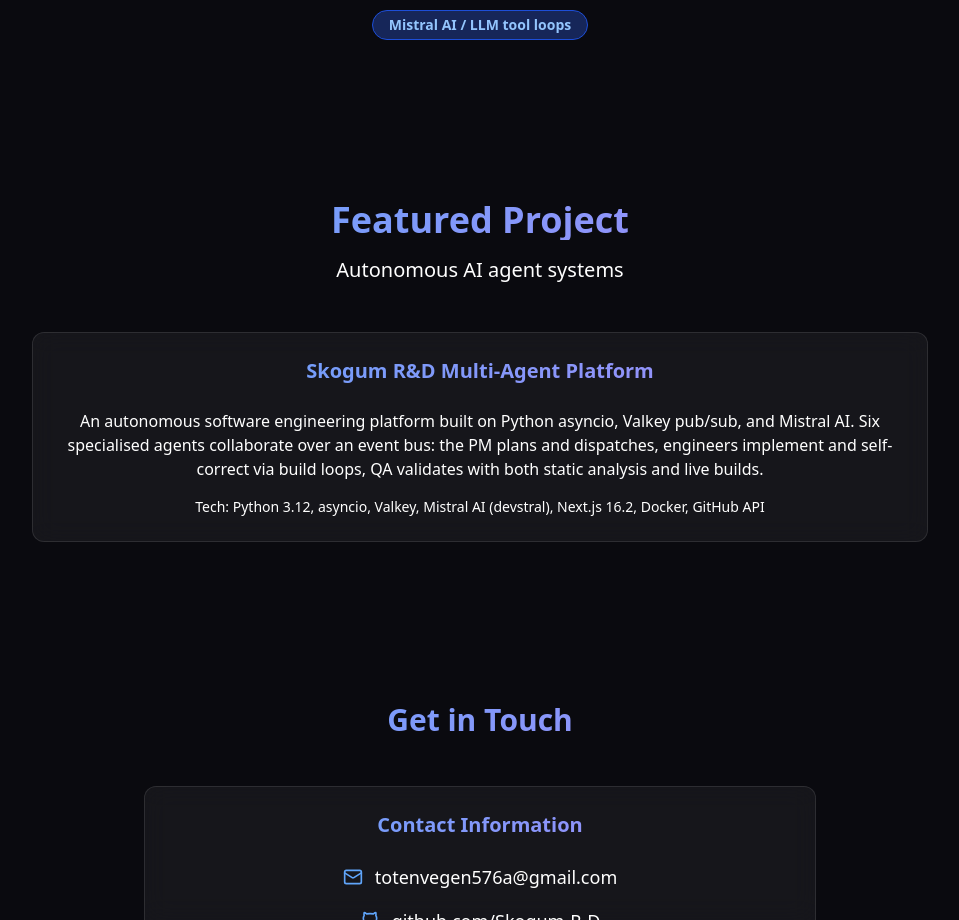
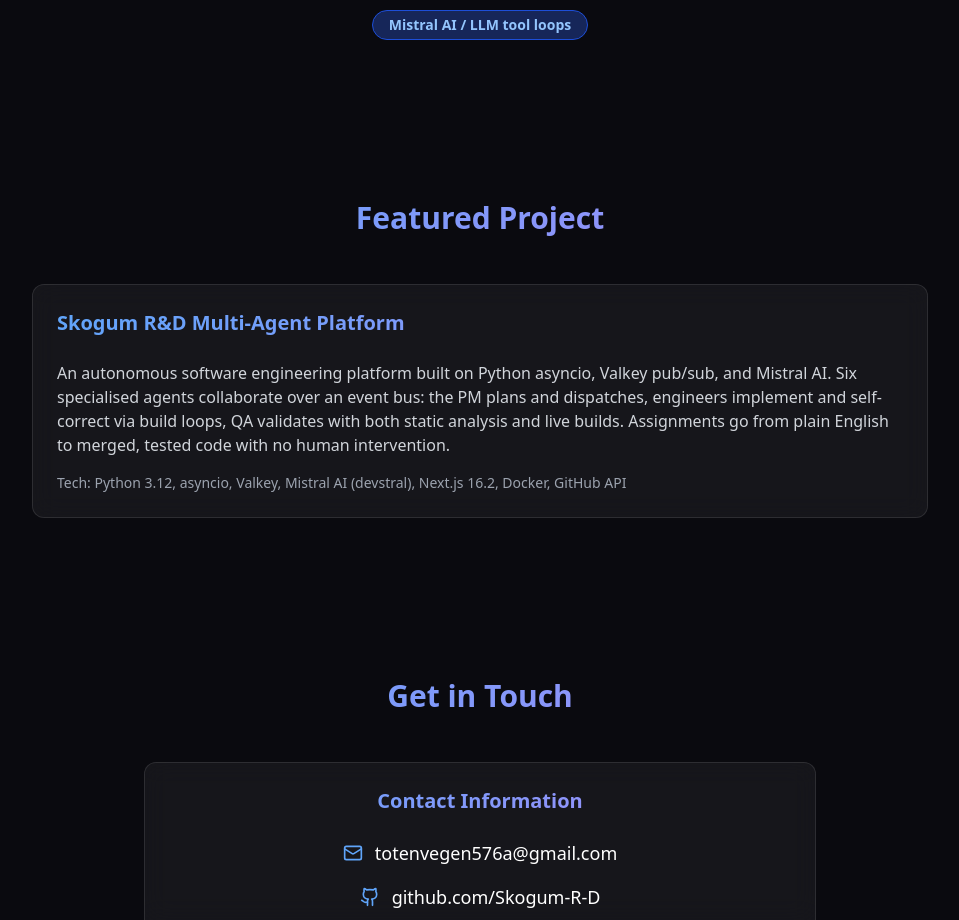
Before and after one commit to Skogum-R-D/simen-portfolio, a Next.js app: page / in a window 1280 px wide. Shown: the part 1396-2316 px from the top of the page, without its empty margins (160-1119 px from the left). Built offline with nearby package versions, Linux system fonts and the light colour scheme.

Commit message:
Add projects section

```diff
--- a/components/projects.tsx
+++ b/components/projects.tsx
@@ -1,60 +1,33 @@
 "use client";
-
 import { motion } from "framer-motion";
 import { Card, CardHeader, CardTitle, CardContent } from "@/components/ui/card";
 
-const projects = [
-  {
-    title: "Skogum R&D Multi-Agent Platform",
-    description: (
-      <>
-        <p className="mb-4">
-          An autonomous software engineering platform built on Python asyncio, Valkey pub/sub, and Mistral AI. Six specialised agents collaborate over an event bus: the PM plans and dispatches, engineers implement and self-correct via build loops, QA validates with both static analysis and live builds.
-        </p>
-        <p className="text-sm text-muted-foreground">
-          Tech: Python 3.12, asyncio, Valkey, Mistral AI (devstral), Next.js 16.2, Docker, GitHub API
-        </p>
-      </>
-    ),
-  },
-];
-
-const Projects = () => {
+export default function Projects() {
   return (
-    <section id="projects" className="py-20 px-4 sm:px-6 lg:px-8">
-      <motion.div
-        initial={{ opacity: 0, y: 20 }}
-        animate={{ opacity: 1, y: 0 }}
-        transition={{ duration: 0.5 }}
-        className="max-w-4xl mx-auto text-center"
-      >
-        <h2 className="text-4xl font-bold gradient-text mb-4">Featured Project</h2>
-        <p className="text-xl text-muted-foreground mb-12">
-          Autonomous AI agent systems
-        </p>
-
-        <div className="space-y-8">
-          {projects.map((project, index) => (
-            <motion.div
-              key={index}
-              initial={{ opacity: 0, y: 20 }}
-              animate={{ opacity: 1, y: 0 }}
-              transition={{ duration: 0.5, delay: index * 0.1 }}
-            >
-              <Card>
-                <CardHeader>
-                  <CardTitle>{project.title}</CardTitle>
-                </CardHeader>
-                <CardContent>
-                  {project.description}
-                </CardContent>
-              </Card>
-            </motion.div>
-          ))}
-        </div>
-      </motion.div>
-    </section>
+    <motion.section
+      initial={{ opacity: 0 }}
+      whileInView={{ opacity: 1 }}
+      viewport={{ once: true }}
+      transition={{ duration: 0.6 }}
+      id="projects"
+      className="py-20 px-4"
+    >
+      <div className="max-w-4xl mx-auto">
+        <h2 className="text-3xl font-bold gradient-text text-center mb-12">Featured Project</h2>
+        <Card>
+          <CardHeader>
+            <CardTitle>Skogum R&D Multi-Agent Platform</CardTitle>
+          </CardHeader>
+          <CardContent className="space-y-4 text-gray-300">
+            <p>
+              An autonomous software engineering platform built on Python asyncio, Valkey pub/sub, and Mistral AI. Six specialised agents collaborate over an event bus: the PM plans and dispatches, engineers implement and self-correct via build loops, QA validates with both static analysis and live builds. Assignments go from plain English to merged, tested code with no human intervention.
+            </p>
+            <p className="text-sm text-gray-400">
+              Tech: Python 3.12, asyncio, Valkey, Mistral AI (devstral), Next.js 16.2, Docker, GitHub API
+            </p>
+          </CardContent>
+        </Card>
+      </div>
+    </motion.section>
   );
-};
-
-export default Projects;
+}
```
